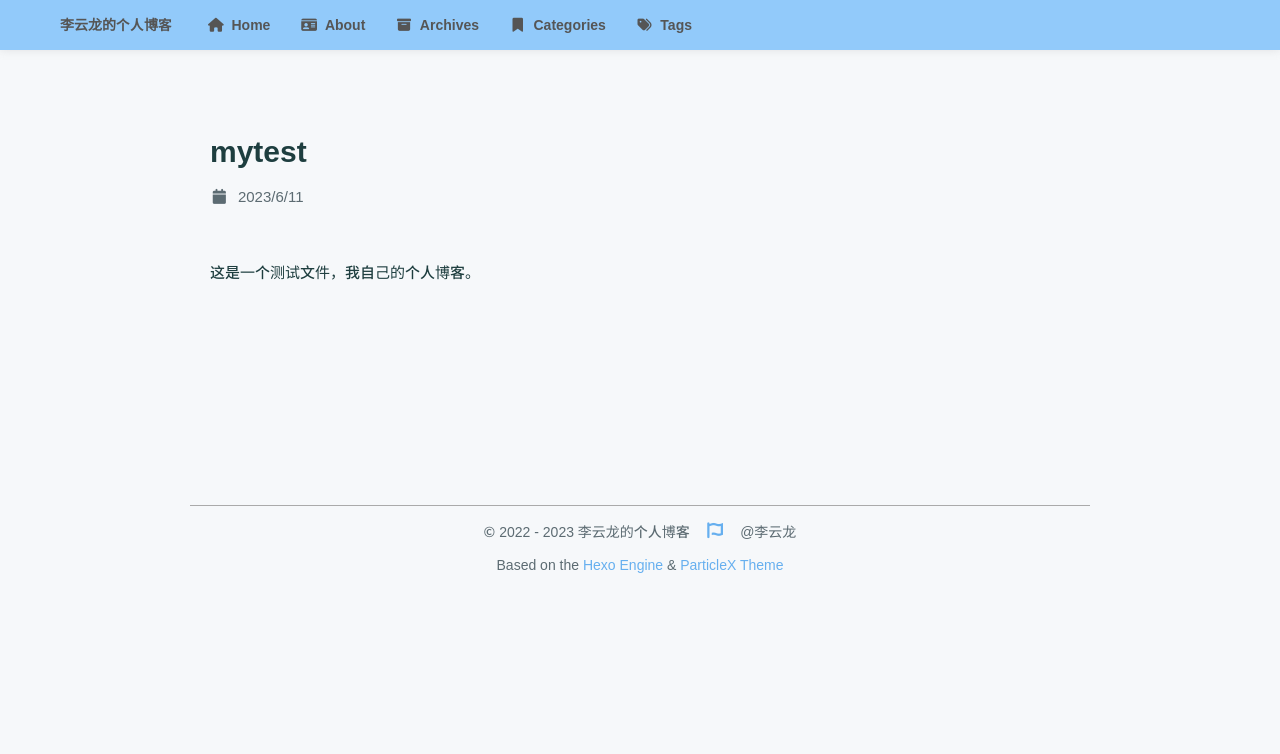
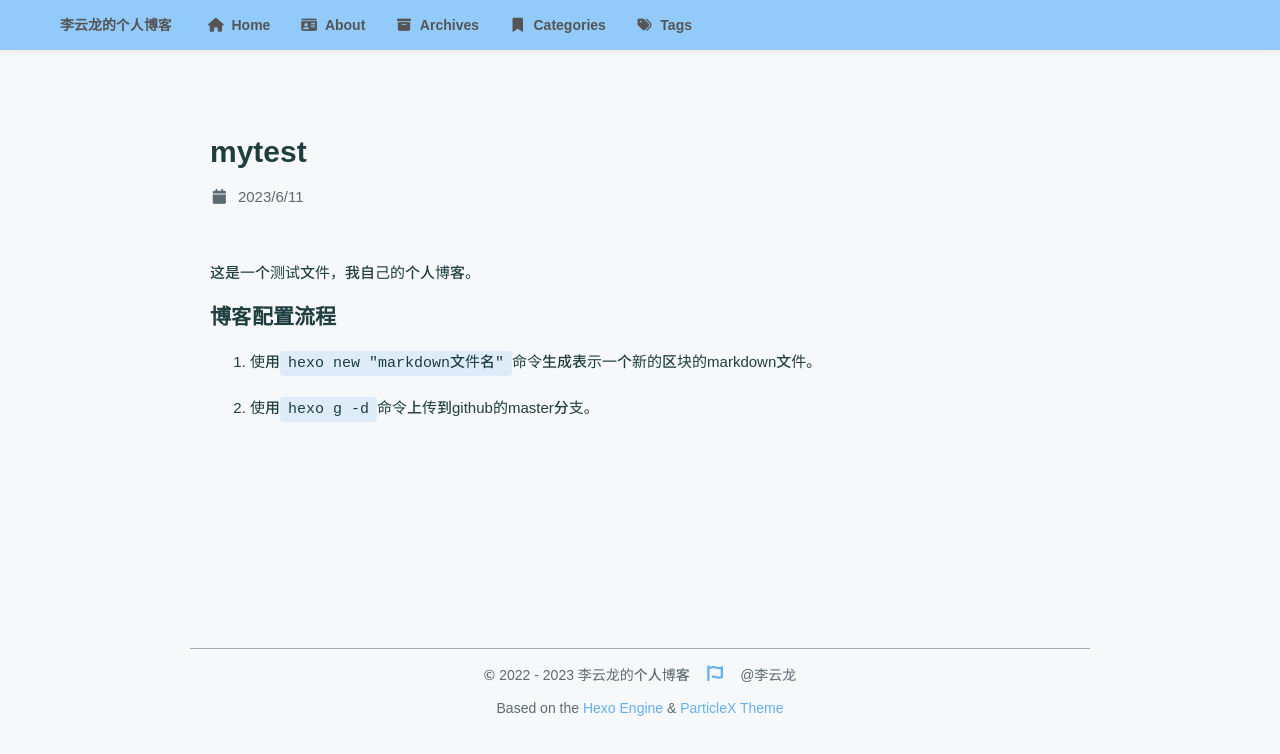
Before and after one commit to GontIhc/GontIhc.github.io, a plain HTML site: page 2023/06/11/mytest/index.html in a window 1280 px wide. Drawn offline with nearby package versions, Linux system fonts and the light colour scheme; a web font is replaced by a local one.

Commit message:
Site updated: 2023-06-11 17:52:43

```diff
--- a/2023/06/11/mytest/index.html
+++ b/2023/06/11/mytest/index.html
@@ -162,6 +162,10 @@
 
     <div class="content" v-pre>
         <p>这是一个测试文件，我自己的个人博客。</p>
+<h4 id="博客配置流程"><a href="#博客配置流程" class="headerlink" title="博客配置流程"></a>博客配置流程</h4><ol>
+<li>使用<code>hexo new &quot;markdown文件名&quot;</code>命令生成表示一个新的区块的markdown文件。</li>
+<li>使用<code>hexo g -d</code>命令上传到github的master分支。</li>
+</ol>
 
     </div>
 
```
Also changed, not shown: index.html (+4 -0 lines).
